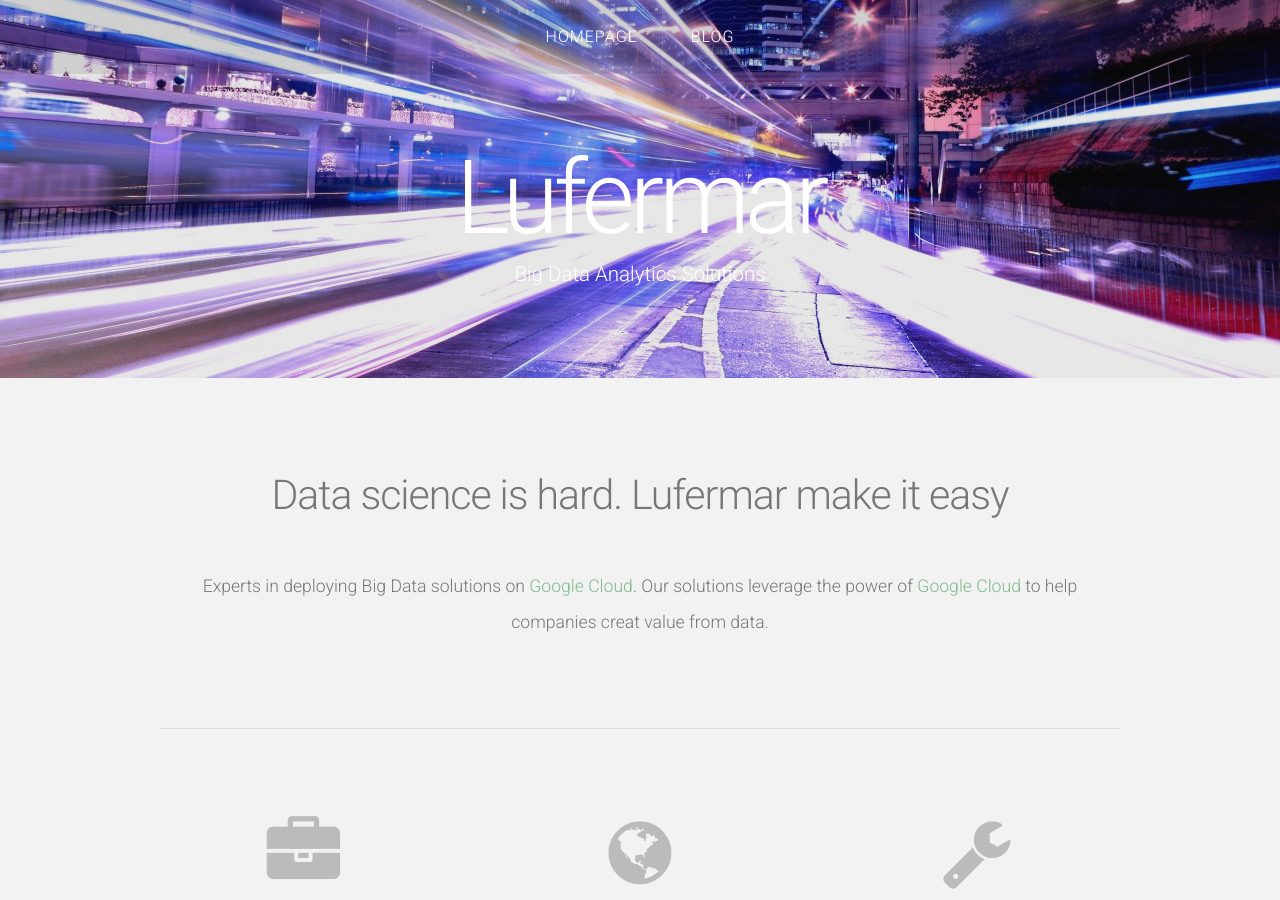
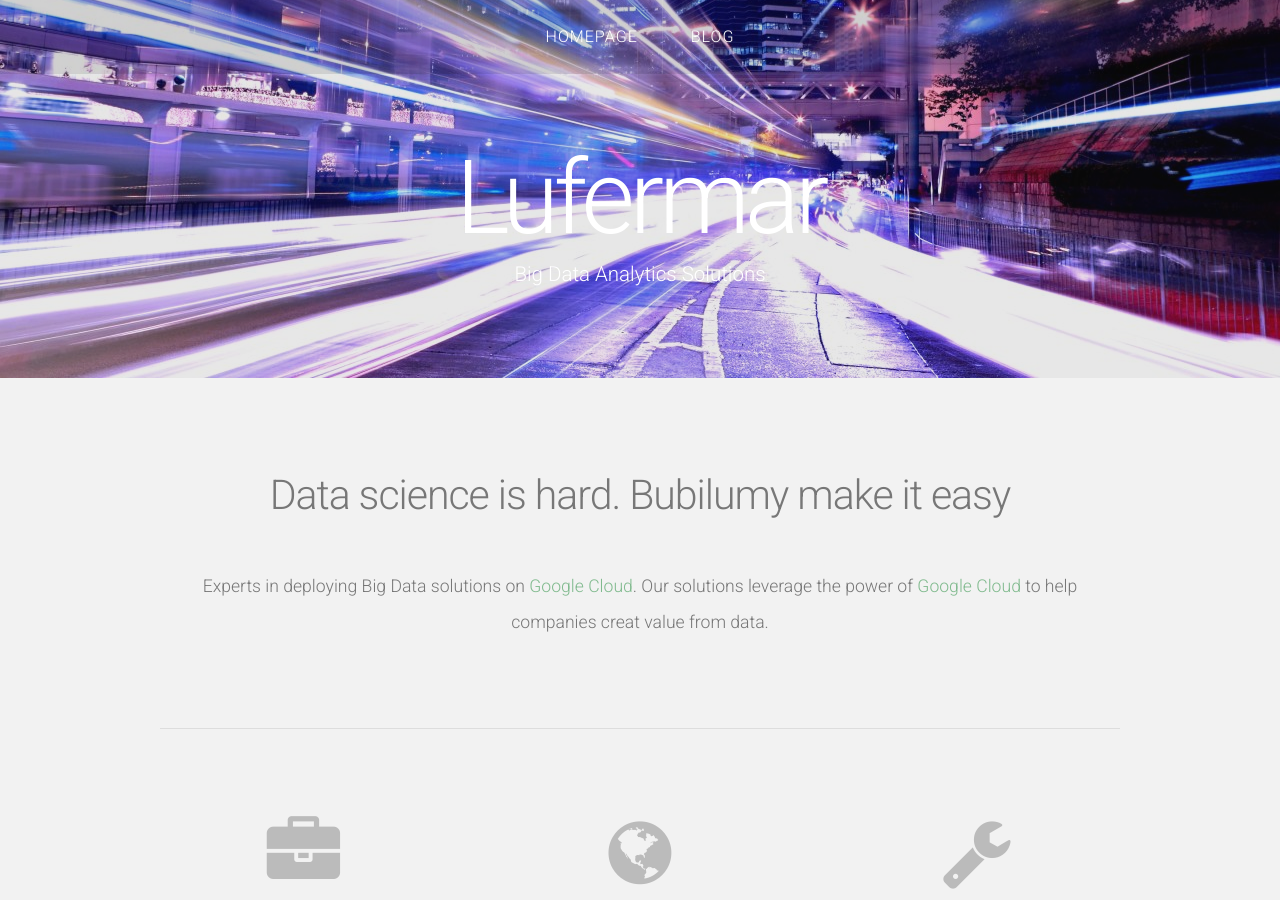
Before and after one commit to lnicalo/lnicalo.github.io, a Jekyll site: the page built from index.html, in a window 1280 px wide and 900 px high. Built offline with Jekyll 4.4.1, drawn with Linux system fonts in a browser that asks for light colours; nearby versions of some CDN libraries.

Commit message:
Update index.html

```diff
--- a/index.html
+++ b/index.html
@@ -1,12 +1,12 @@
 ---
-title: Lufermar
+title: Bubilumy
 layout: default
 ---
 <!-- Featured -->
 <div id="featured">
 	<div class="container">
 		<header>
-			<h2>Data science is hard. Lufermar make it easy</h2>
+			<h2>Data science is hard. Bubilumy make it easy</h2>
 		</header>
 		<p>Experts in deploying Big Data solutions on <a href="http://cloud.google.com">Google Cloud</a>.
 			Our solutions leverage the power of <a href="http://cloud.google.com">Google Cloud</a> to help companies creat value from data.</p>
```
